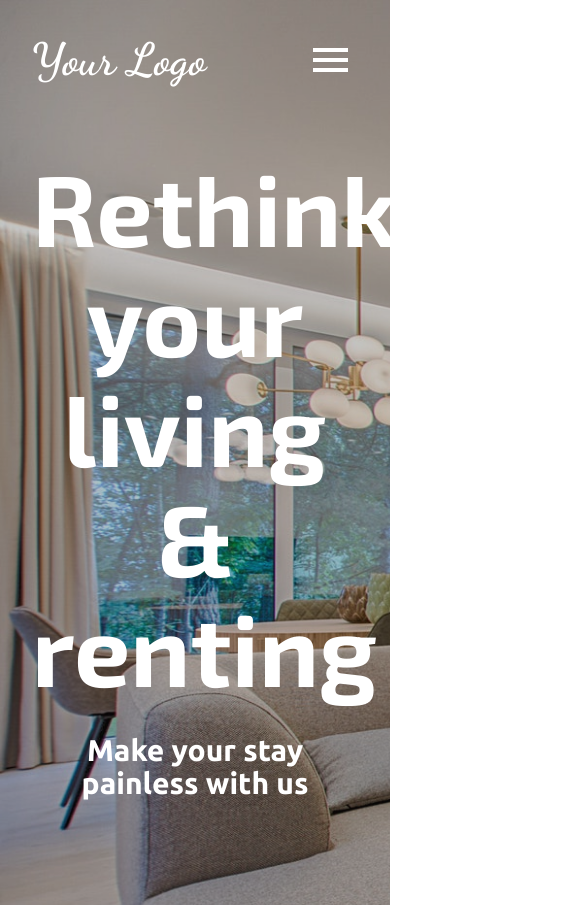
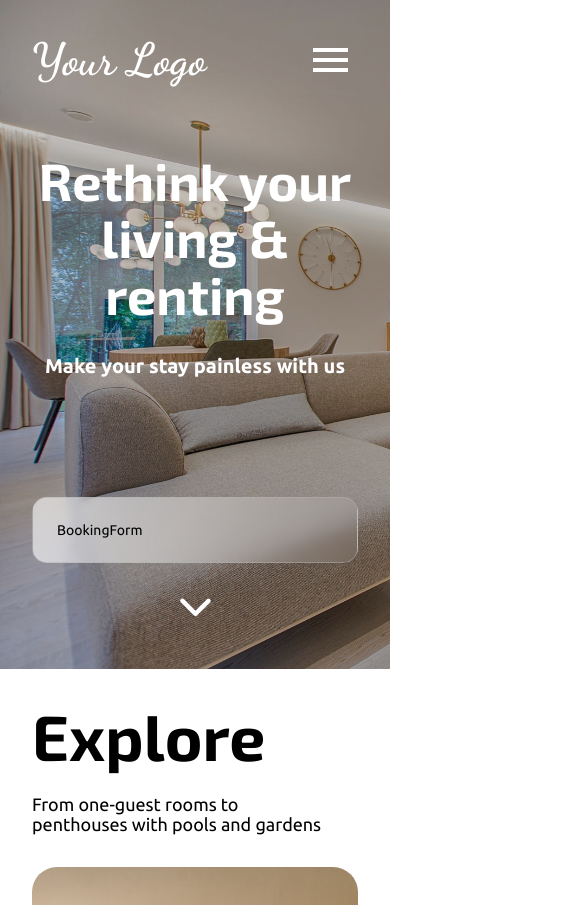
Before and after one commit to DevilxDude/code-20220420-hammad-akhtar, a React (Create React App) app: page / in a window 390 px wide. Shown: the top 905 px of the page, 585 px wide, since content can reach past the window. Built offline with nearby package versions, Linux system fonts and the light colour scheme.

Commit message:
HA: Fixed Some Responsive Issues

```diff
--- a/src/container/HeroSection/index.module.scss
+++ b/src/container/HeroSection/index.module.scss
@@ -15,14 +15,14 @@
   }
 
   .container {
-    padding: 12rem 6.4rem 6.4rem;
+    padding: 12rem 6.4rem 3.2rem;
     margin: 0 auto;
     max-width: 103rem;
     position: relative;
     z-index: 1;
 
     @media (max-width: 768px) {
-      padding: 12rem 3.2rem;
+      padding: 12rem 3.2rem 1.4rem;
     }
 
     .title {
@@ -38,6 +38,11 @@
         letter-spacing: 0;
         text-align: center;
         margin-bottom: 3.2rem;
+
+        @media (max-width: 768px) {
+          font-size: 5.2rem;
+          line-height: 5.7rem;
+        }
       }
 
       h3 {
@@ -49,6 +54,11 @@
         letter-spacing: 0;
         text-align: center;
         max-width: 100%;
+
+        @media (max-width: 768px) {
+          font-size: 2rem;
+          line-height: 2.2rem;
+        }
       }
     }
 
@@ -71,5 +81,10 @@
     right: 0;
     bottom: 0;
     z-index: 1;
+    pointer-events: none;
+
+    @media (max-width: 768px) {
+      display: none;
+    }
   }
 }
```
